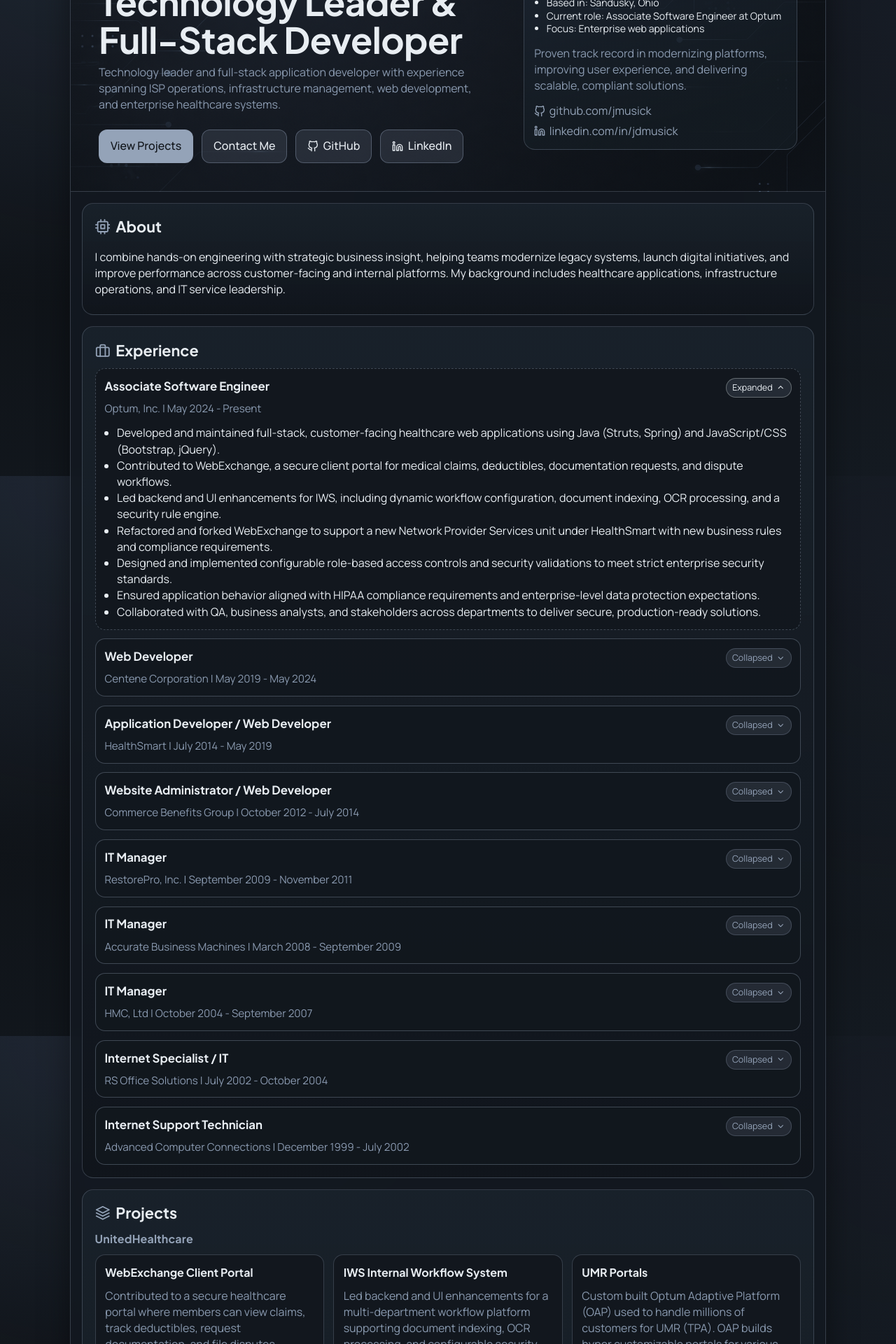
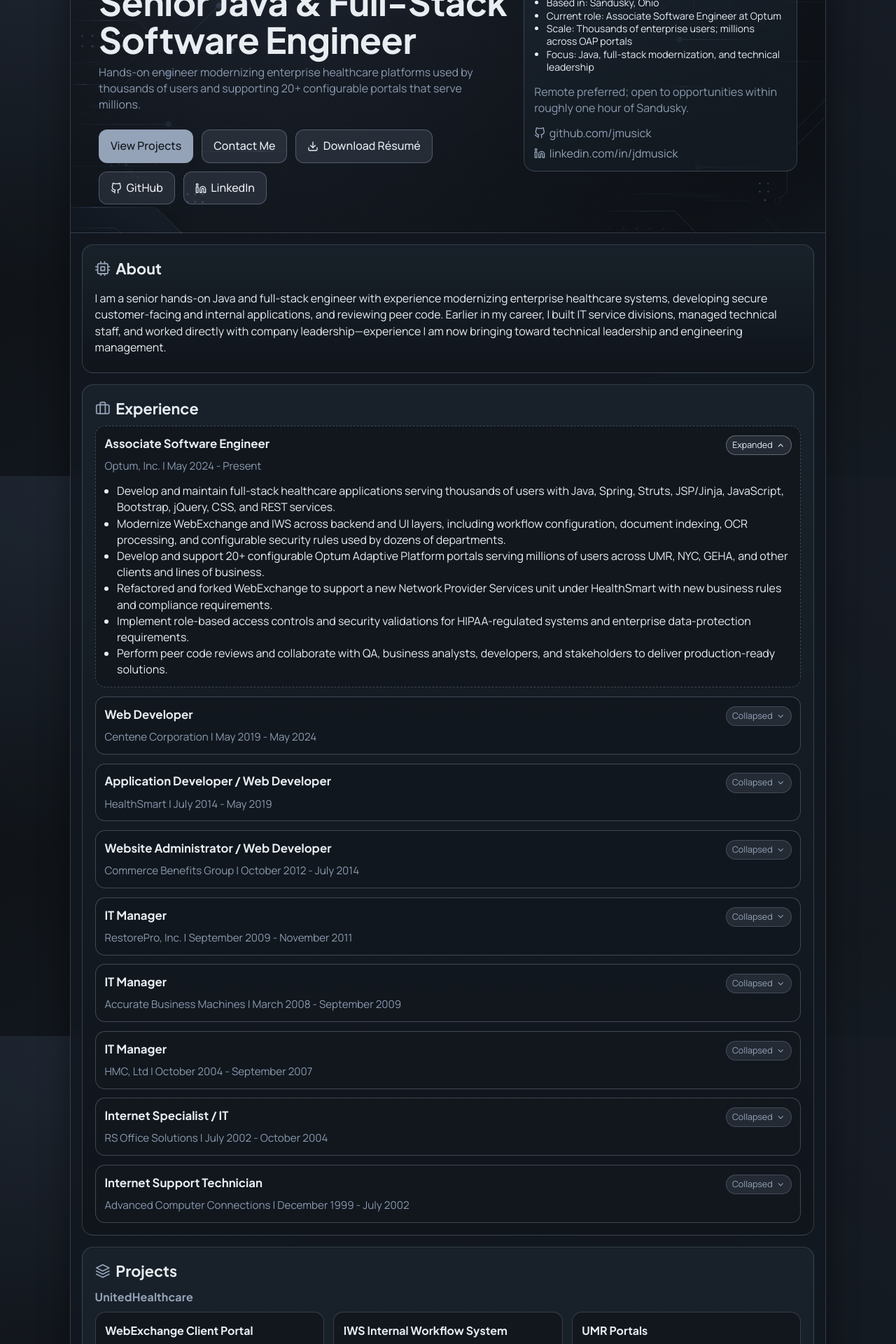
Before and after one commit to jmusick/jm, a React (Vite) app: page / in a window 1280 px wide. Shown: the part 120-2040 px from the top of the page at 70% size. Built offline with nearby package versions, Linux system fonts and the light colour scheme.

Commit message:
release: refresh portfolio and resume for v1.6.0

```diff
--- a/index.html
+++ b/index.html
@@ -4,7 +4,47 @@
     <meta charset="UTF-8" />
     <link rel="icon" type="image/png" href="/favicon.png" />
     <meta name="viewport" content="width=device-width, initial-scale=1.0" />
-    <title>Justin Musick | Technology Leader & Full-Stack Developer</title>
+    <meta
+      name="description"
+      content="Senior Java and full-stack software engineer in Sandusky, Ohio, specializing in enterprise healthcare platforms, application modernization, and scalable web systems."
+    />
+    <link rel="canonical" href="https://justinmusick.com/" />
+    <meta property="og:type" content="profile" />
+    <meta property="og:title" content="Justin Musick | Senior Java & Full-Stack Software Engineer" />
+    <meta
+      property="og:description"
+      content="Enterprise Java, full-stack development, healthcare platforms, modernization, and technical leadership."
+    />
+    <meta property="og:url" content="https://justinmusick.com/" />
+    <meta property="og:image" content="https://justinmusick.com/bg.png" />
+    <meta name="twitter:card" content="summary_large_image" />
+    <meta name="twitter:title" content="Justin Musick | Senior Java & Full-Stack Software Engineer" />
+    <meta
+      name="twitter:description"
+      content="Enterprise Java, full-stack development, healthcare platforms, modernization, and technical leadership."
+    />
+    <meta name="twitter:image" content="https://justinmusick.com/bg.png" />
+    <title>Justin Musick | Senior Java & Full-Stack Software Engineer</title>
+    <script type="application/ld+json">
+      {
+        "@context": "https://schema.org",
+        "@type": "Person",
+        "name": "Justin Musick",
+        "url": "https://justinmusick.com/",
+        "jobTitle": "Senior Java and Full-Stack Software Engineer",
+        "email": "mailto:justin.musick@gmail.com",
+        "address": {
+          "@type": "PostalAddress",
+          "addressLocality": "Sandusky",
+          "addressRegion": "OH",
+          "addressCountry": "US"
+        },
+        "sameAs": [
+          "https://github.com/jmusick",
+          "https://linkedin.com/in/jdmusick"
+        ]
+      }
+    </script>
     <script src="https://web3forms.com/client/script.js" async defer></script>
   </head>
   <body>
--- a/package.json
+++ b/package.json
@@ -1,7 +1,7 @@
 {
   "name": "jm",
   "private": true,
-  "version": "1.5.0",
+  "version": "1.6.0",
   "type": "module",
   "scripts": {
     "dev": "vite",
--- a/src/App.css
+++ b/src/App.css
@@ -288,7 +288,7 @@
   border-color: rgba(148, 163, 184, 0.5);
 }
 
-.project-card h3 {
+.project-card h4 {
   margin: 0;
   font-size: 1rem;
   font-family: var(--heading-font);
--- a/src/App.jsx
+++ b/src/App.jsx
@@ -5,6 +5,7 @@
   FiBriefcase,
   FiChevronDown,
   FiCpu,
+  FiDownload,
   FiExternalLink,
   FiGithub,
   FiLayers,
@@ -22,15 +23,11 @@
 
   const skills = [
     'Astro',
-    'C#',
-    'Claude Code',
-    'Codex',
     'Java',
     'JavaScript',
     'Lua',
     'Python',
     'TypeScript',
-    'Unity',
     'Vite',
     'HTML',
     'CSS',
@@ -63,22 +60,22 @@
         {
           name: 'WebExchange Client Portal',
           description:
-            'Contributed to a secure healthcare portal where members can view claims, track deductibles, request documentation, and file disputes.',
+            'Modernized and enhanced a secure healthcare portal serving thousands of users, with claims, deductible tracking, documentation requests, and dispute workflows.',
           stack: 'Java, Struts, Spring, JavaScript, CSS, Bootstrap, jQuery, Jinja, REST',
           showGithub: false,
         },
         {
           name: 'IWS Internal Workflow System',
           description:
-            'Led backend and UI enhancements for a multi-department workflow platform supporting document indexing, OCR processing, and configurable security rules.',
+            'Delivered backend and UI modernization for a platform used across dozens of departments, supporting document indexing, OCR, configurable workflows, and role-based security.',
           stack: 'Java, Struts, Spring, JavaScript, CSS, Bootstrap, jQuery, Jinja, REST',
           showGithub: false,
         },
         {
           name: 'UMR Portals',
           description:
-            'Custom built Optum Adaptive Platform (OAP) used to handle millions of customers for UMR (TPA). OAP builds hyper customizable portals for various lines of business and clients.',
-          stack: 'Java, Spring, JavaScript, CSS, Bootstrap, jQuery, JSP, CRUD, REST',
+            'Develop and support 20+ configurable Optum Adaptive Platform portals serving millions of users across UMR, NYC, GEHA, and other clients and lines of business.',
+          stack: 'Java, Spring, JavaScript, CSS, Bootstrap, jQuery, JSP, REST',
           showGithub: false,
         },
       ],
@@ -89,8 +86,8 @@
         {
           name: 'Tagstash',
           description:
-            'Tagstash is a self-hosted, tag-first bookmarking app with a React frontend, Cloudflare Pages & Workers backend, D1 storage, browser extension support, email verification, and Stripe-powered Pro subscriptions.',
-          stack: 'React, Cloudflare Pages & Workers, D1, Stripe, Resend, CRUD, REST',
+            'Designed and built an end-to-end, multi-user bookmarking application with active users, including the database architecture, React interface, browser extension, email verification, REST APIs, and Stripe subscription system.',
+          stack: 'React, Cloudflare Pages & Workers, D1, Stripe, Resend, REST',
           liveLink: 'https://tagsta.sh/',
           liveLinkText: 'View Project',
           link: 'https://github.com/jmusick/Tagstash',
@@ -135,8 +132,8 @@
         {
           name: 'The Hidden Lodge',
           description:
-            'Guild website for The Hidden Lodge with raid scheduling, progression goals, guild rules, membership resources, and desktop sync plus WoW addon integration features.',
-          stack: 'Astro, JavaScript, HTML, CSS, Cron',
+            'Built a full-stack guild operations platform with Blizzard authentication and APIs, D1-backed administration and analytics, scheduled data refreshes, a Python desktop bridge, and a Lua WoW addon that exchanges preparedness, attendance, Great Vault, upgrade, and loot-history data through authenticated REST endpoints.',
+          stack: 'Astro, TypeScript, Cloudflare Pages & Workers, D1, Blizzard OAuth & API, REST, Python, Lua, GitHub Actions',
           liveLink: 'https://hidden-lodge.com/',
           liveLinkText: 'View Project',
           link: 'https://github.com/jmusick/HiddenLodgeWebsite',
@@ -153,13 +150,12 @@
       company: 'Optum, Inc.',
       range: 'May 2024 - Present',
       bullets: [
-        'Developed and maintained full-stack, customer-facing healthcare web applications using Java (Struts, Spring) and JavaScript/CSS (Bootstrap, jQuery).',
-        'Contributed to WebExchange, a secure client portal for medical claims, deductibles, documentation requests, and dispute workflows.',
-        'Led backend and UI enhancements for IWS, including dynamic workflow configuration, document indexing, OCR processing, and a security rule engine.',
+        'Develop and maintain full-stack healthcare applications serving thousands of users with Java, Spring, Struts, JSP/Jinja, JavaScript, Bootstrap, jQuery, CSS, and REST services.',
+        'Modernize WebExchange and IWS across backend and UI layers, including workflow configuration, document indexing, OCR processing, and configurable security rules used by dozens of departments.',
+        'Develop and support 20+ configurable Optum Adaptive Platform portals serving millions of users across UMR, NYC, GEHA, and other clients and lines of business.',
         'Refactored and forked WebExchange to support a new Network Provider Services unit under HealthSmart with new business rules and compliance requirements.',
-        'Designed and implemented configurable role-based access controls and security validations to meet strict enterprise security standards.',
-        'Ensured application behavior aligned with HIPAA compliance requirements and enterprise-level data protection expectations.',
-        'Collaborated with QA, business analysts, and stakeholders across departments to deliver secure, production-ready solutions.',
+        'Implement role-based access controls and security validations for HIPAA-regulated systems and enterprise data-protection requirements.',
+        'Perform peer code reviews and collaborate with QA, business analysts, developers, and stakeholders to deliver production-ready solutions.',
       ],
     },
     {
@@ -169,7 +165,7 @@
       bullets: [
         'Continued development and support of proprietary TPA platforms WebExchange and IWS following acquisition of HealthSmart.',
         'Expanded Java and backend development contributions through feature enhancements, bug resolution, and maintainability improvements.',
-        'Modernized front-end and back-end technologies to improve scalability, usability, and system reliability.',
+        'Upgraded legacy interfaces to modern UI frameworks and improved front-end and back-end maintainability, usability, and reliability.',
         'Collaborated with cross-functional teams to align platform capabilities with evolving business and regulatory requirements.',
         'Contributed to enterprise healthcare administration systems supporting large client populations.',
       ],
@@ -192,9 +188,9 @@
       company: 'Commerce Benefits Group',
       range: 'October 2012 - July 2014',
       bullets: [
-        'Led development and optimization of MDLabTests.com, increasing online sales through UX, performance, and conversion improvements.',
+        'Led development and optimization of MDLabTests.com, helping sustain approximately 20% annual online-sales growth during my tenure.',
         'Modernized site design with a full visual overhaul using Joomla CMS, PHP, JavaScript, CSS, and custom templating.',
-        'Launched and managed multiple commercial websites supporting various business divisions.',
+        'Launched and managed approximately a dozen commercial websites, portals, and internal systems supporting multiple business divisions.',
         'Owned SEO strategy, social media, analytics, and digital advertising initiatives to drive traffic and revenue growth.',
         'Executed email marketing campaigns and tracked performance metrics for acquisition and retention.',
         'Generated business intelligence reporting for ownership to support strategic decision-making.',
@@ -222,7 +218,7 @@
       bullets: [
         'Launched and expanded a new IT services division for a traditional office equipment provider.',
         'Designed offerings for PC repair, network design, website development and hosting, email solutions, and custom web applications.',
-        'Built a client base for IT services, helping transition the company from equipment sales to technology solutions.',
+        'Built the IT-services client base from zero to dozens of customers, helping transition the company from equipment sales to technology solutions.',
         'Managed projects end-to-end with strong delivery quality and client satisfaction outcomes.',
         'Applied prior ISP and business IT experience to guide service strategy and technical direction.',
       ],
@@ -232,7 +228,7 @@
       company: 'HMC, Ltd',
       range: 'October 2004 - September 2007',
       bullets: [
-        'Managed and mentored a team of Internet Support Technicians, providing escalation support and technical guidance.',
+        'Managed and mentored three Internet Support Technicians, providing escalation support and technical guidance while working directly with the company president.',
         'Oversaw daily support operations to ensure timely resolution of connectivity and service issues.',
         'Partnered with ownership to develop and launch HMC Tech, expanding into managed IT services for local businesses.',
         'Supported transition from primarily dial-up internet services to broadband offerings.',
@@ -336,6 +332,7 @@
   const skillAliases = {
     'Cloudflare Pages': 'Cloudflare Pages & Workers',
   }
+  const globalSkillExclusions = new Set(['Spotify Embeds', 'Web3Forms'])
 
   const projectSkills = projectGroups
     .flatMap((group) => group.projects)
@@ -343,6 +340,7 @@
     .map((item) => item.trim())
     .filter(Boolean)
     .map((item) => skillAliases[item] ?? item)
+    .filter((item) => !globalSkillExclusions.has(item))
 
   const allSkills = Array.from(new Set([...skills, ...projectSkills])).sort((a, b) =>
     a.localeCompare(b)
@@ -393,8 +391,6 @@
     'WordPress',
   ])
 
-  const aiSkills = new Set(['Claude Code', 'Codex'])
-
   const businessSkills = new Set([
     'Accessibility',
     'Cloud migration',
@@ -406,30 +402,27 @@
 
   const categorizedSkills = allSkills.reduce(
     (acc, skill) => {
-      if (aiSkills.has(skill)) {
-        acc.AI.push(skill)
-      } else if (businessSkills.has(skill)) {
+      if (businessSkills.has(skill)) {
         acc.Business.push(skill)
       } else if (frontEndSkills.has(skill)) {
         acc['Front End'].push(skill)
       } else if (backEndSkills.has(skill)) {
         acc['Back End'].push(skill)
       } else if (softwareSkills.has(skill)) {
-        acc.Software.push(skill)
+        acc['Platforms & Tools'].push(skill)
       } else {
-        acc.Software.push(skill)
+        acc['Platforms & Tools'].push(skill)
       }
 
       return acc
     },
-    { 'Front End': [], 'Back End': [], Software: [], AI: [], Business: [] }
+    { 'Front End': [], 'Back End': [], 'Platforms & Tools': [], Business: [] }
   )
 
   const categoryIcons = {
     'Front End': FiMonitor,
     'Back End': FiServer,
-    Software: FiLayers,
-    AI: FiCpu,
+    'Platforms & Tools': FiLayers,
     Business: FiBriefcase,
   }
 
@@ -439,11 +432,11 @@
         <header className="hero" id="top">
         <div className="hero-copy">
           <p className="eyebrow">Justin Musick</p>
-          <h1>Technology Leader & Full-Stack Developer</h1>
+          <h1>Senior Java & Full-Stack Software Engineer</h1>
           <p className="lede">
-            Technology leader and full-stack application developer with
-            experience spanning ISP operations, infrastructure management, web
-            development, and enterprise healthcare systems.
+            Hands-on engineer modernizing enterprise healthcare platforms used
+            by thousands of users and supporting 20+ configurable portals that
+            serve millions.
           </p>
           <div className="cta-row">
             <a className="btn btn-primary" href="#projects">
@@ -451,6 +444,9 @@
             </a>
             <a className="btn btn-secondary" href="#contact">
               Contact Me
+            </a>
+            <a className="btn btn-secondary" href="/Justin-Musick-Resume.pdf" download>
+              <FiDownload aria-hidden="true" /> Download Résumé
             </a>
             <a
               className="btn btn-secondary"
@@ -475,11 +471,12 @@
           <ul>
             <li>Based in: Sandusky, Ohio</li>
             <li>Current role: Associate Software Engineer at Optum</li>
-            <li>Focus: Enterprise web applications</li>
+            <li>Scale: Thousands of enterprise users; millions across OAP portals</li>
+            <li>Focus: Java, full-stack modernization, and technical leadership</li>
           </ul>
           <p>
-            Proven track record in modernizing platforms, improving user
-            experience, and delivering scalable, compliant solutions.
+            Remote preferred; open to opportunities within roughly one hour of
+            Sandusky.
           </p>
           <div className="hero-profile-links">
             <a href={githubUrl} target="_blank" rel="noreferrer" className="hero-github">
@@ -499,11 +496,12 @@
             <span>About</span>
           </h2>
           <p>
-            I combine hands-on engineering with strategic business insight,
-            helping teams modernize legacy systems, launch digital initiatives,
-            and improve performance across customer-facing and internal
-            platforms. My background includes healthcare applications,
-            infrastructure operations, and IT service leadership.
+            I am a senior hands-on Java and full-stack engineer with experience
+            modernizing enterprise healthcare systems, developing secure
+            customer-facing and internal applications, and reviewing peer code.
+            Earlier in my career, I built IT service divisions, managed technical
+            staff, and worked directly with company leadership—experience I am
+            now bringing toward technical leadership and engineering management.
           </p>
         </section>
 
@@ -570,7 +568,7 @@
                         loading="lazy"
                       />
                     )}
-                    <h3>{project.name}</h3>
+                    <h4>{project.name}</h4>
                     <p>{project.description}</p>
                     <div className="project-card-footer">
                       <ul className="project-stack">
@@ -646,6 +644,11 @@
             <FiMail aria-hidden="true" />
             <span>Contact</span>
           </h2>
+          <p>
+            Email me directly at{' '}
+            <a href="mailto:justin.musick@gmail.com">justin.musick@gmail.com</a>
+            {' '}or use the form below.
+          </p>
 
           <form onSubmit={handleFormSubmit} className="contact-form">
             <div className="form-group">
```
Also changed, not shown: 2 other files (tests, documents, lock files or other folders).
